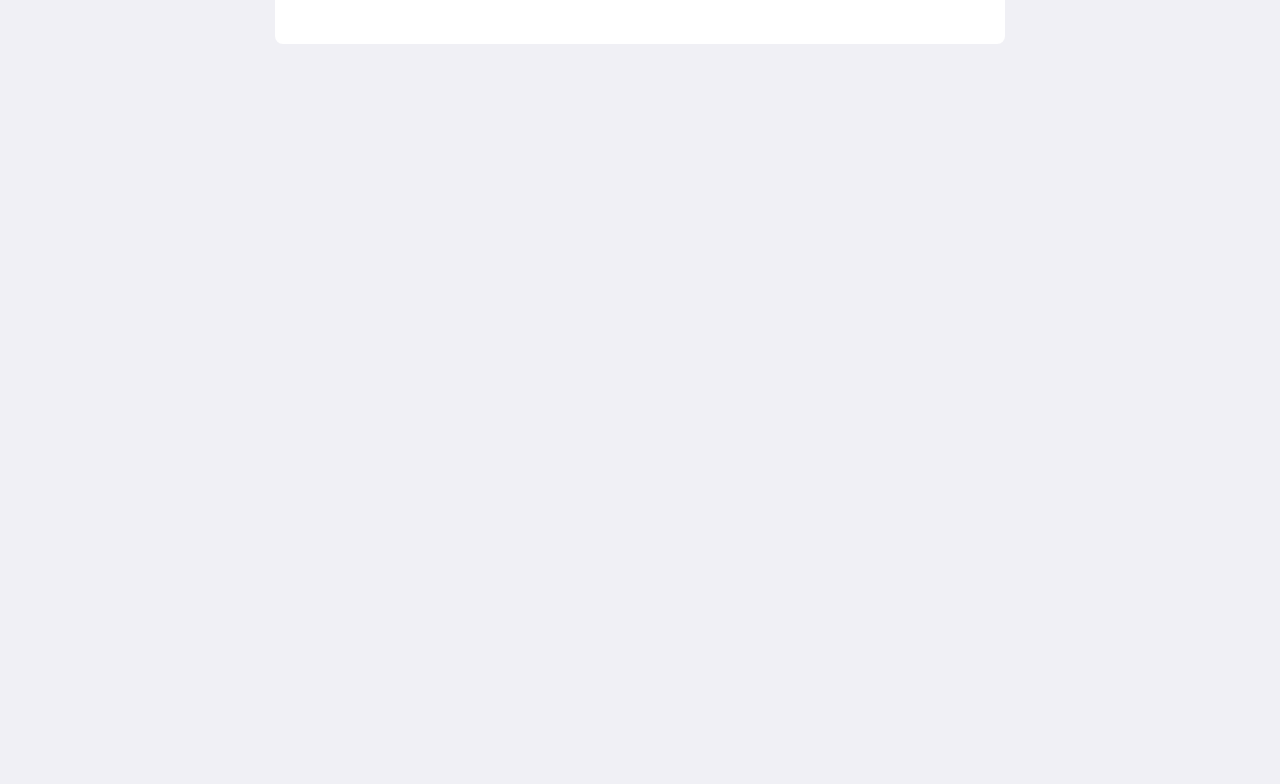
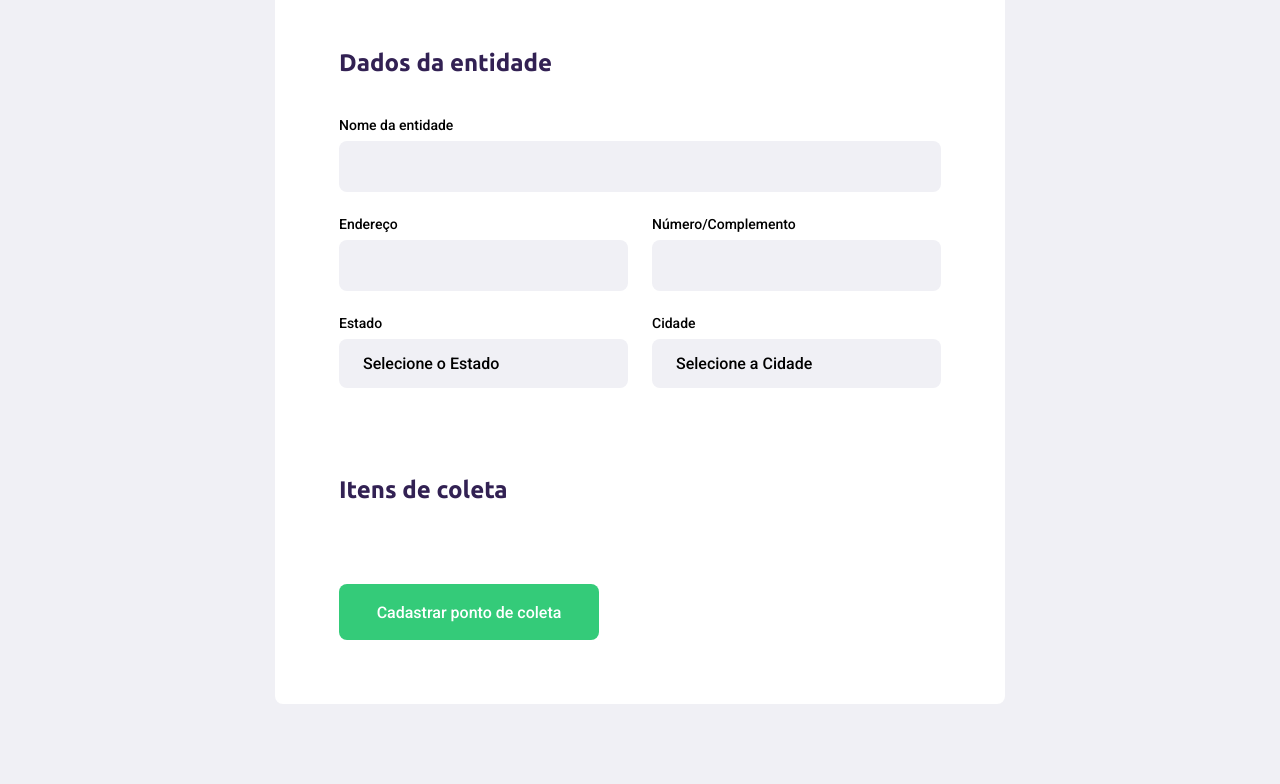
Before and after one commit to Lucas-Baron/ecoleta, a plain HTML site: page create-point.html in a window 1280 px wide. Shown: the part 293-1077 px from the top of the page. Before the commit the page ends 800 px from the top, so only its background shows below. Drawn offline with Linux system fonts and the light colour scheme; no server answers.

Commit message:
Concluído aula 2

```diff
--- a/create-point.html
+++ b/create-point.html
@@ -25,10 +25,64 @@
 
             <form action="">
                 <h1>Cadastro do ponto de coleta</h1>
+
+                <fieldset>
+                    <legend>
+                        <h2>Dados da entidade</h2>
+                    </legend>
+
+                    <div class="field">
+                        <label for="name">Nome da entidade</label>
+                        <input type="text" name="name">
+                    </div>
+
+                    <div class="field-group">
+                        <div class="field">
+                            <label for="address">Endereço</label>
+                            <input type="text" name="address">
+                        </div>
+
+                        <div class="field">
+                            <label for="address2">Número/Complemento</label>
+                            <input type="text" name="address2">
+                        </div>
+                    </div>
+
+                    <div class="field-group">
+                        <div class="field">
+                            <label for="state">Estado</label>
+                            <select name="uf">
+                                <option value="">Selecione o Estado</option>
+                            </select>
+                        </div>
+
+                        <div class="field">
+                            <label for="city">Cidade</label>
+                            <select name="city" >
+                                <option value="">Selecione a Cidade</option>
+                                <option value="">Selecione a Cidade</option>
+                            </select>
+
+                            <input type="hidden" name="state">
+                        </div>
+                    </div>
+                </fieldset>
+
+
+
+                <fieldset>
+                    <legend>
+                        <h2>Itens de coleta</h2>
+                    </legend>
+                </fieldset>
+
+                <button type="submit">Cadastrar ponto de coleta</button>
+
             </form>
 
 
     </div>
 
+    <script src="/scripts/create-point.js"></script>
 </body>
 </html>
--- /dev/null
+++ b/scripts/create-point.js
@@ -0,0 +1,46 @@
+function populateUFs(){
+    const ufSelect = document.querySelector('select[name=uf]')
+
+    fetch('https://servicodados.ibge.gov.br/api/v1/localidades/estados')
+    .then(res => res.json())
+    .then(states => {
+
+        for( let state of states){
+            ufSelect.innerHTML += `<option value = "${state.id}">${state.nome}</option>`
+        }
+
+    })
+}
+
+populateUFs()
+
+function getCities(event){
+    const citySelect = document.querySelector('select[name=city]')
+    const stateImput = document.querySelector('input[name=state]')
+
+    const ufValue = event.target.value
+
+    const indexOfSelectedState = event.target.selectedIndex
+    stateImput.value = event.target.options[indexOfSelectedState].text
+
+
+    const url = `https://servicodados.ibge.gov.br/api/v1/localidades/estados/${ufValue}/municipios`
+
+    fetch(url)
+    .then(res => res.json())
+    .then(cities => {
+
+        for( const city of cities){
+            citySelect.innerHTML += `<option value = "${city.id}">${city.nome}</option>`
+        }
+
+        citySelect.disabled = false
+
+    })
+
+}
+
+
+document
+    .querySelector('select[name=uf]')
+    .addEventListener('change', getCities)
--- a/styles/create-point.css
+++ b/styles/create-point.css
@@ -37,3 +37,77 @@ form{
 
     max-width: 730px;
 }
+
+form h1{
+    font-size: 36px;
+}
+
+form fieldset{
+    margin-top: 64px;
+    border: 0;
+}
+
+form legend{
+    margin-bottom: 40px;
+}
+
+form legend h2{
+    font-size: 24px;
+}
+
+form .field{
+    flex: 1;
+    display: flex;
+    flex-direction: column;
+    margin-bottom: 24px;
+}
+
+form .field-group{
+    display: flex;
+
+}
+
+form input,
+form select{
+    background-color: var(--color-bg);
+    border: 0;
+    padding: 16px 24px;
+    font-size: 16px;
+
+    border-radius: 8px;
+    outline: none;
+}
+
+form select{
+    -webkit-appearance: none;
+    -moz-appearance: none;
+    appearance: none;
+}
+
+form label{
+    font-size: 14px;
+    margin-bottom: 8px;
+}
+
+form .field-group .field + .field{
+    margin-left: 24px;
+}
+
+form button{
+    width: 260px;
+    height: 56px;
+    background-color: var(--primary-color);
+    color: white;
+    border-radius: 8px;
+    font-weight: 500;
+    font-size: 16px;
+    border: 0;
+    margin-top: 40px;
+    cursor: pointer;
+
+    transition: 400ms;
+}
+
+form button:hover{
+    background-color: #2fb86e;
+}
```
